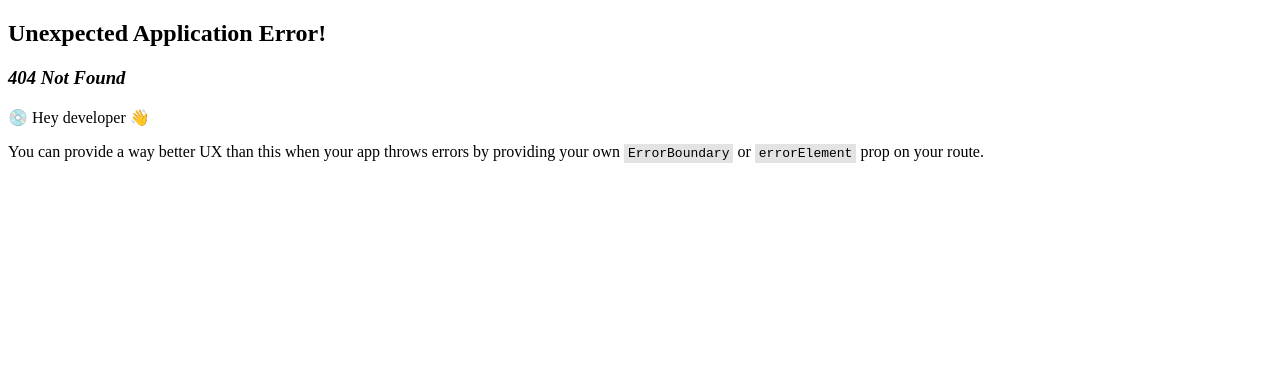
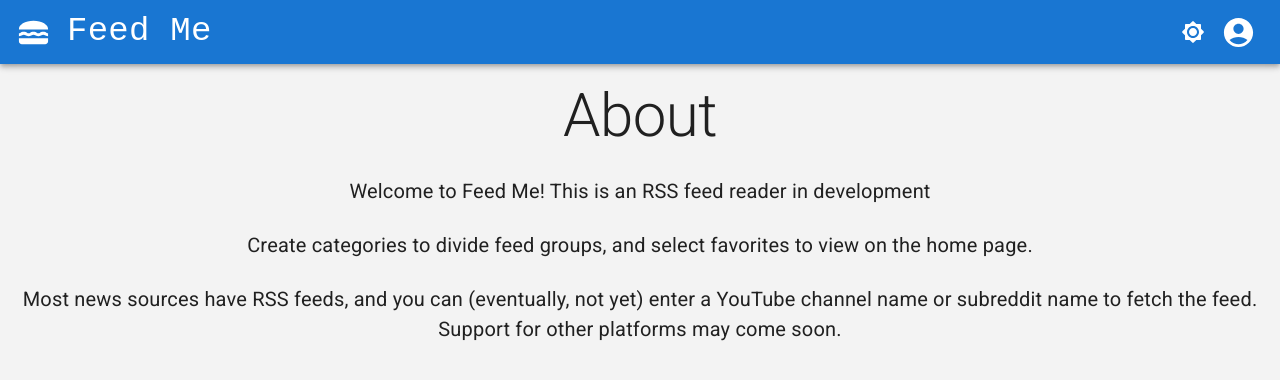
Before and after one commit to tonadr1022/RSS-Feed, a React (Vite) app in the folder frontend/: page /about in a window 1280 px wide. Before the commit this address had no page. Shown: the top 380 px of the page. Built offline with nearby package versions, Linux system fonts and the light colour scheme.

Commit message:
About page, landing page, dark mode toggle

```diff
--- a/frontend/src/App.jsx
+++ b/frontend/src/App.jsx
@@ -1,20 +1,53 @@
 import { Outlet } from "react-router-dom";
 //import "./app.css";
 import Header from "./components/ui/Header";
-import { CssBaseline, ThemeProvider, createTheme } from "@mui/material";
+import {
+  CssBaseline,
+  ThemeProvider,
+  createTheme,
+  useTheme,
+} from "@mui/material";
 import { ToastContainer } from "react-toastify";
 import "react-toastify/dist/ReactToastify.css";
+import { createContext, useMemo, useState } from "react";
 
-const darkTheme = createTheme({
-  palette: {
-    mode: "dark",
-  },
-});
+// From mui site
+export const ColorModeContext = createContext({ toggleColorMode: () => {} });
 
 const App = () => {
+  const [mode, setMode] = useState("light");
+  const colorMode = useMemo(
+    () => ({
+      toggleColorMode: () => {
+        setMode((prevMode) => (prevMode === "light" ? "dark" : "light"));
+      },
+    }),
+    []
+  );
+
+  const theme = useMemo(
+    () =>
+      createTheme({
+        palette: {
+          mode,
+          background: {
+            default: mode === "light" ? "#f3f3f3" : "#121212",
+            paper: mode === "light" ? "#d6d6d6" : "#121212",
+          },
+          // primary: {
+          //   main: "#00845a",
+          // },
+          // secondary: {
+          //   main: "#84002a",
+          // },
+        },
+      }),
+    [mode]
+  );
   return (
     <>
-      <ThemeProvider theme={darkTheme}>
+      <ColorModeContext.Provider value={colorMode}>
+        <ThemeProvider theme={theme}>
           <CssBaseline />
           <Header />
           <ToastContainer />
@@ -22,6 +55,7 @@ const App = () => {
             <Outlet />
           </div>
         </ThemeProvider>
+      </ColorModeContext.Provider>
     </>
   );
 };
--- a/frontend/src/components/ui/Header.jsx
+++ b/frontend/src/components/ui/Header.jsx
@@ -17,6 +17,7 @@ import { useSelector, useDispatch } from "react-redux";
 import { useLogoutMutation } from "../../features/users/usersApiSlice";
 import { clearCredentials } from "../../app/api/authSlice.js";
 import { apiSlice } from "../../app/api/apiSlice";
+import ThemeToggle from "./ThemeToggle";
 // Header adapted from MUI Example
 const Header = () => {
   const dispatch = useDispatch();
@@ -49,7 +50,7 @@ const Header = () => {
       dispatch(apiSlice.util.resetApiState());
       console.log(response);
       dispatch(clearCredentials()); // handle auth slice (local storage)
-      navigate("/login");
+      navigate("/");
     } catch (err) {
       console.log(err);
     }
@@ -100,6 +101,12 @@ const Header = () => {
               sx={{ display: { xs: "block", md: "none" } }}>
               <MenuItem
                 component={Link}
+                to="/about"
+                onClick={handleCloseNavMenu}>
+                <Typography textAlign="center">About</Typography>
+              </MenuItem>
+              <MenuItem
+                component={Link}
                 to="/feeds"
                 onClick={handleCloseNavMenu}>
                 <Typography textAlign="center">My Feeds</Typography>
@@ -135,8 +142,15 @@ const Header = () => {
           }}>
           Feed Me
         </Typography>
+
         {userInfo && (
           <Box sx={{ flexGrow: 1, display: { xs: "none", md: "flex" } }}>
+            <Button
+              component={Link}
+              to="/about"
+              sx={{ color: "white", borderRadius: 5, display: "block" }}>
+              About
+            </Button>
             <Button
               component={Link}
               to="/feeds"
@@ -163,6 +177,7 @@ const Header = () => {
         )}
 
         <Box sx={{ flexGrow: 0, mr: 2 }}>
+          <ThemeToggle />
           <IconButton
             size="large"
             onClick={handleOpenUserMenu}
--- /dev/null
+++ b/frontend/src/components/ui/ThemeToggle.jsx
@@ -0,0 +1,26 @@
+/* eslint-disable react/prop-types */
+import React from "react";
+import { useTheme } from "@mui/material/styles";
+import { IconButton } from "@mui/material";
+import { ColorModeContext } from "../../App";
+import { Brightness4Rounded, Brightness7Rounded } from "@mui/icons-material";
+
+function ThemeToggle() {
+  const theme = useTheme();
+  const colorMode = React.useContext(ColorModeContext);
+
+  const handleToggle = () => {
+    colorMode.toggleColorMode();
+  };
+  return (
+    <IconButton onClick={handleToggle} color="inherit">
+      {theme.palette.mode === "light" ? (
+        <Brightness7Rounded />
+      ) : (
+        <Brightness4Rounded />
+      )}
+    </IconButton>
+  );
+}
+
+export default ThemeToggle;
--- /dev/null
+++ b/frontend/src/features/info/LandingContent.jsx
@@ -0,0 +1,47 @@
+import { Box, Typography, Button, Grid } from "@mui/material";
+import React from "react";
+import { Link } from "react-router-dom";
+const LandingContent = () => {
+  return (
+    // <Box
+    //   sx={{
+    //     display: "flex",
+    //     flexDirection: "column",
+    //     alignItems: "center",
+    //   }}>
+    <Grid container sx={{ textAlign: "center" }} spacing={3}>
+      <Grid item xs={12}>
+        <Typography align="center">Welcome to Feed Me!</Typography>
+      </Grid>
+      <Grid item xs={12}>
+        <Button variant="contained" component={Link} to="/about">
+          Learn More Here
+        </Button>
+      </Grid>
+      <Grid item xs={12}>
+        <Typography align="center">
+          Add some feeds and put them in categories.
+        </Typography>
+      </Grid>
+      <Grid item xs={12}>
+        <Typography align="center">
+          View your favorite feeds on this home page after assigning favorites
+        </Typography>
+      </Grid>
+      <Grid item xs={12}>
+        <Button variant="contained" component={Link} to="/categories">
+          Add Category
+        </Button>
+      </Grid>
+      <Grid item xs={12}>
+        <Button variant="contained" component={Link} to="/feeds">
+          Add Feed
+        </Button>
+      </Grid>
+    </Grid>
+
+    // </Box>
+  );
+};
+
+export default LandingContent;
--- a/frontend/src/main.jsx
+++ b/frontend/src/main.jsx
@@ -22,6 +22,7 @@ import OneFeedViewPage from "./pages/OneFeedViewPage.jsx";
 import CategoryFeedsViewPage from "./pages/CategoryFeedsViewPage.jsx";
 import CategoriesPage from "./pages/CategoriesPage.jsx";
 import ArticleViewPage from "./pages/ArticleViewPage.jsx";
+import AboutPage from "./pages/AboutPage.jsx";
 import PrivateRoute from "./components/ui/PrivateRoute.jsx";
 const router = createBrowserRouter(
   createRoutesFromElements(
@@ -29,6 +30,7 @@ const router = createBrowserRouter(
       <Route path="/" index={true} element={<HomePage />} />
       <Route path="/login" element={<LoginPage />} />
       <Route path="/register" element={<RegisterPage />} />
+      <Route path="/about" element={<AboutPage />} />
       <Route path="" element={<PrivateRoute />}>
         <Route path="/profile" element={<ProfilePage />} />
         <Route path="/feeds" element={<FeedsPage />} />
--- /dev/null
+++ b/frontend/src/pages/AboutPage.jsx
@@ -0,0 +1,33 @@
+import { Box, Typography } from "@mui/material";
+import React from "react";
+
+const pStyle = {
+  fontSize: 20,
+  textAlign: "center",
+  marginTop: 3,
+};
+const AboutPage = () => {
+  return (
+    <Box
+      component="main"
+      sx={{ display: "flex", flexDirection: "column", alignItems: "center" }}>
+      <Typography textAlign="center" variant="h2" component="h1">
+        About
+      </Typography>
+      <Typography variant="body1" component="p" sx={pStyle}>
+        Welcome to Feed Me! This is an RSS feed reader in development
+      </Typography>
+      <Typography variant="body1" component="p" sx={pStyle}>
+        Create categories to divide feed groups, and select favorites to view on
+        the home page.
+      </Typography>
+      <Typography variant="body1" component="p" sx={pStyle}>
+        Most news sources have RSS feeds, and you can (eventually, not yet)
+        enter a YouTube channel name or subreddit name to fetch the feed.
+        Support for other platforms may come soon.
+      </Typography>
+    </Box>
+  );
+};
+
+export default AboutPage;
--- a/frontend/src/pages/ArticleViewPage.jsx
+++ b/frontend/src/pages/ArticleViewPage.jsx
@@ -19,6 +19,7 @@ const ArticleViewPage = () => {
   return (
     <>
       <Box
+        component="main"
         sx={{
           display: "flex",
           flexDirection: "column",
--- a/frontend/src/pages/CategoryFeedsViewPage.jsx
+++ b/frontend/src/pages/CategoryFeedsViewPage.jsx
@@ -1,7 +1,7 @@
 import { useParams } from "react-router-dom";
 import { useGetCategoryFeedContentsQuery } from "../features/feedContent/feedContentsApiSlice";
 import FeedContentList from "../features/feedContent/FeedContentList";
-import { Typography } from "@mui/material";
+import { Box, Typography, CircularProgress } from "@mui/material";
 
 const CategoryFeedsViewPage = () => {
   const { categoryId: id } = useParams();
@@ -9,9 +9,9 @@ const CategoryFeedsViewPage = () => {
   const {
     data: feedContent,
     isLoading,
-    isFetching,
     isError,
     isSuccess,
+    error,
   } = useGetCategoryFeedContentsQuery(id);
 
   const title = feedContent && Object.keys(feedContent)[0];
@@ -19,12 +19,20 @@ const CategoryFeedsViewPage = () => {
     console.log(feedContent[title]);
   }
   return (
-    feedContent && (
-      <>
-        <Typography variant="h1">{title}</Typography>
+    <Box component="main" sx={{ display: "flex", flexDirection: "column" }}>
+      <Typography variant="h2" component="h1" align="center">
+        {title}
+      </Typography>
+      {isLoading ? (
+        <CircularProgress />
+      ) : isSuccess ? (
         <FeedContentList type={"category"} feedContent={feedContent[title]} />
-      </>
-    )
+      ) : isError ? (
+        <Typography variant="h6" component="p">
+          error: {error.status} {error.message}
+        </Typography>
+      ) : null}
+    </Box>
   );
 };
 
--- a/frontend/src/pages/HomePage.jsx
+++ b/frontend/src/pages/HomePage.jsx
@@ -3,6 +3,7 @@ import FeedContentList from "../features/feedContent/FeedContentList";
 import { useGetAllFeedContentsQuery } from "../features/feedContent/feedContentsApiSlice";
 import { Box, Button, CircularProgress, Typography } from "@mui/material";
 import { Link } from "react-router-dom";
+import LandingContent from "../features/info/LandingContent";
 
 const FavoritesFeedContent = () => {
   const {
@@ -12,18 +13,20 @@ const FavoritesFeedContent = () => {
     isError,
     error,
   } = useGetAllFeedContentsQuery();
-
+  console.log(feedContent);
   return (
     <>
       {isLoading ? (
         <CircularProgress />
-      ) : isSuccess ? (
+      ) : isSuccess && feedContent.feedTitles.length > 0 ? (
         <FeedContentList feedContent={feedContent} />
       ) : isError ? (
         <Typography variant="h6" component="p">
           error: {error.status}
         </Typography>
-      ) : null}
+      ) : (
+        <LandingContent />
+      )}
     </>
   );
 };
@@ -46,8 +49,16 @@ const HomePage = () => {
             alignItems: "center",
           }}>
           <Typography textAlign="center" variant="h6">
-            Please login or register
+            This is an RSS Feed Reader
           </Typography>
+
+          <Button
+            sx={{ margin: 2 }}
+            component={Link}
+            to="/about"
+            variant="contained">
+            About
+          </Button>
           <Button
             sx={{ margin: 2 }}
             component={Link}
```
Also changed, not shown: 4 other files (tests, documents, lock files or other folders). Lines whose indentation alone changed are shown as unchanged.
